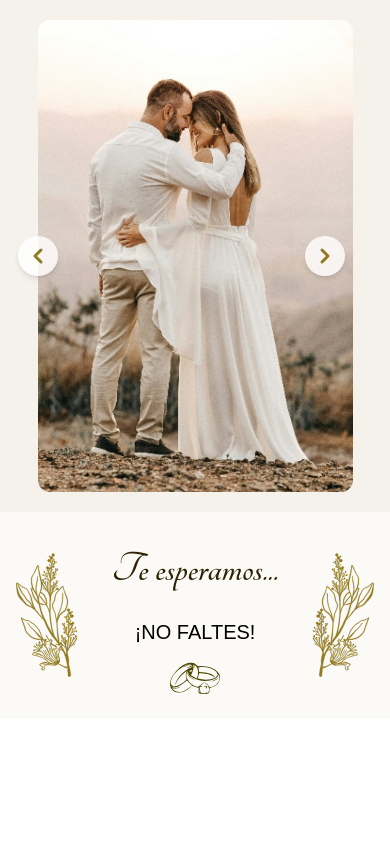
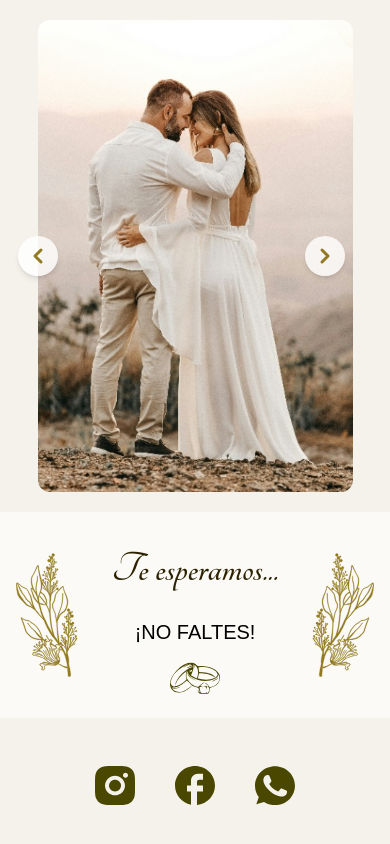
Before and after one commit to MeriBlu01/MeriBlu01.github.io, a Next.js app in the folder digital-invitation-app/: page / in a window 390 px wide. Shown: the part 5424-6268 px from the top of the page. Before the commit the page ends 6142 px from the top, so only its background shows below. Built offline with nearby package versions, Linux system fonts and the light colour scheme; a web font is replaced by a local one.

Commit message:
[Chore] Social Networks section (SocialNetworks) added and resized to fit mobile screens

```diff
--- a/digital-invitation-app/src/app/page.tsx
+++ b/digital-invitation-app/src/app/page.tsx
@@ -8,6 +8,7 @@ import BigPicture from "@/components/BigPicture";
 import TimeAndLocation from "@/components/TimeAndLocation";
 import Gallery from "@/components/Gallery";
 import Message from "@/components/Message";
+import SocialNetworks from "@/components/SocialNetworks";
 
 export default function Home() {
   return (
@@ -43,6 +44,9 @@ export default function Home() {
       {/* We are waiting for you */}
       <Message />
 
+      {/* Social Networks */}
+      <SocialNetworks />
+
       {/* Add more components below */}
     </main>
   );
--- a/digital-invitation-app/src/components/Message.tsx
+++ b/digital-invitation-app/src/components/Message.tsx
@@ -4,7 +4,7 @@ import { tangerine } from "@/lib/fonts";
 
 export default function Message() {
   return (
-    <div className=" w-full md:w-2/3 h-fit p-4 md:p-15 flex justify-between items-center">
+    <div className="w-full md:w-2/3 h-fit p-4 md:p-15 flex justify-between items-center">
       {/* Left Leaves Frame */}
       <div className="relative w-[100px] md:w-1/6 aspect-[101/146]">
         <Image
--- /dev/null
+++ b/digital-invitation-app/src/components/SocialNetworks.tsx
@@ -0,0 +1,42 @@
+import Image from "next/image";
+
+export default function SocialNetworks() {
+  return (
+    <div className="bg-yellow-2 w-full h-fit p-12 md:p-15">
+      <div className="flex justify-center">
+        <div className="flex gap-10 items-center w-fit mx-auto">
+          {/* Social Network Icon No 1 */}
+          <div className="relative w-[40px] md:w-[40px] aspect-[1/1]">
+            <Image
+              src="/Vectors/Icon-Instagram.svg"
+              alt="Instagram social network icon"
+              fill
+              className="object-contain"
+              priority
+            />
+          </div>
+          {/* Social Network Icon No 2 */}
+          <div className="relative w-[40px] md:w-[40px] aspect-[1/1]">
+            <Image
+              src="/Vectors/Icon-Facebook.svg"
+              alt="Facebok social network icon"
+              fill
+              className="object-contain"
+              priority
+            />
+          </div>
+          {/* Social Network Icon No 3 */}
+          <div className="relative w-[40px] md:w-[40px] aspect-[1/1]">
+            <Image
+              src="/Vectors/Icon-whatsapp.svg"
+              alt="WhatsApp social network icon"
+              fill
+              className="object-contain"
+              priority
+            />
+          </div>
+        </div>
+      </div>
+    </div>
+  );
+}
```
Also changed, not shown: 1 other file (tests, documents, lock files or other folders).
